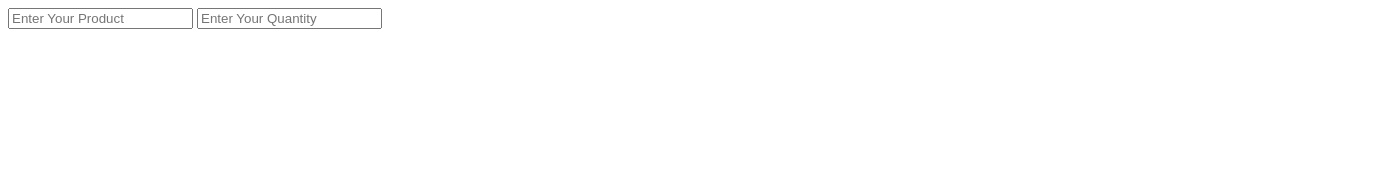
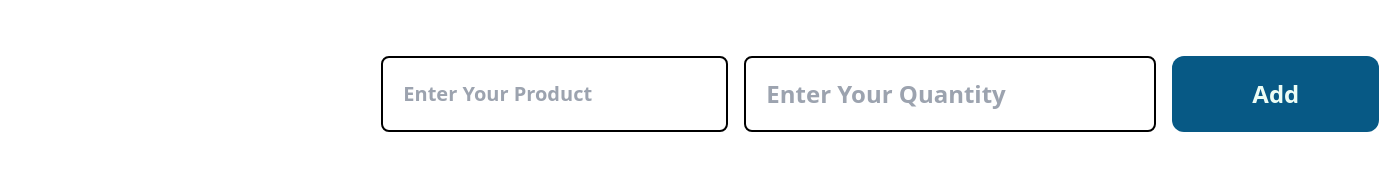
Before and after one commit to Jubayerhusain/product-with-localStorage, a plain HTML site: page index.html in a window 1280 px wide. Shown: the whole page, 1379 px wide, since content can reach past the window. Drawn offline with nearby package versions, Linux system fonts and the light colour scheme.

Commit message:
input and btn section done

```diff
--- a/index.html
+++ b/index.html
@@ -4,13 +4,32 @@
     <meta charset="UTF-8" />
     <meta name="viewport" content="width=device-width, initial-scale=1.0" />
     <title>card vew with local Storage</title>
+    <!-- Tailwind CSS CDN -->
+    <script src="https://cdn.tailwindcss.com"></script>
   </head>
   <body>
-    <div>
-      <input type="text" placeholder="Enter Your Product" />
-      <input type="text" placeholder="Enter Your Quantity" />
+    <!-- input section start  -->
+    <div class="flex mx-auto w-5/12 my-14">
+      <input
+        class="text-xl font-semibold p-5 outline-none border-2 mx-2 border-black rounded-lg"
+        type="text"
+        placeholder="Enter Your Product"
+      />
+      <input
+        class="text-2xl font-semibold p-5 outline-none border-2 mx-2 border-black rounded-lg"
+        type="text"
+        placeholder="Enter Your Quantity"
+      />
+      <button
+        class="text-2xl font-bold text-emerald-50 hover:text-sky-800 hover:bg-white hover:border-2 hover:border-sky-900 transition-colors bg-sky-800 mx-2 px-20 rounded-xl"
+      >
+        Add
+      </button>
     </div>
+    <!-- input section close  -->
+    <!-- container section start  -->
 
+    <!-- container section close -->
     <script src="./script/app.js"></script>
   </body>
 </html>
```
Also changed, not shown: tailwind.config.js (added).
